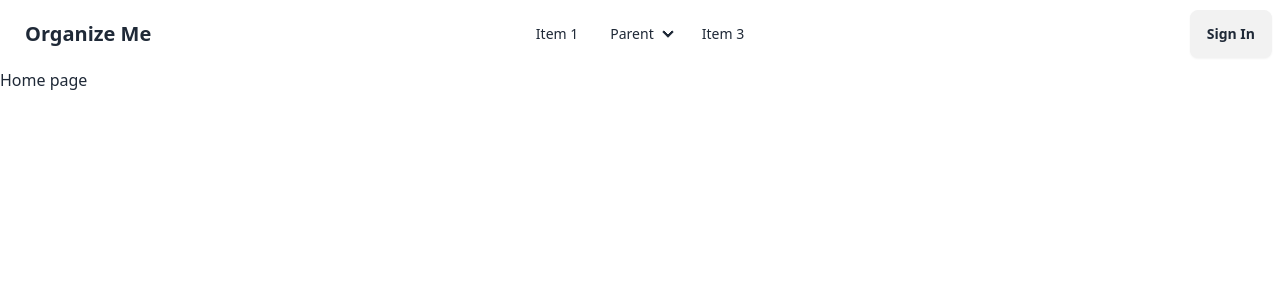
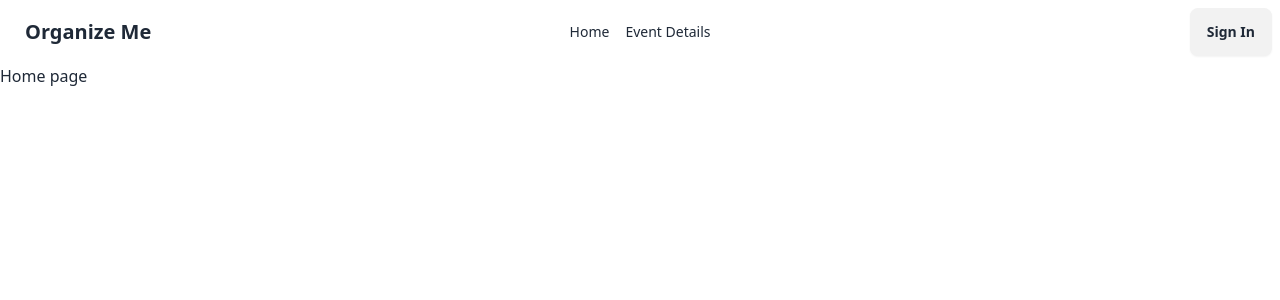
Before and after one commit to nahidraz23/organize-me-client, a React (Vite) app: page / in a window 1280 px wide. Shown: the top 300 px of the page. Built offline with nearby package versions, Linux system fonts and the light colour scheme.

Commit message:
navbar added

```diff
--- a/index.html
+++ b/index.html
@@ -1,5 +1,5 @@
 <!doctype html>
-<html lang="en">
+<html lang="en" data-theme="light">
   <head>
     <meta charset="UTF-8" />
     <link rel="icon" type="image/svg+xml" href="/vite.svg" />
--- a/src/components/NavBar.jsx
+++ b/src/components/NavBar.jsx
@@ -1,6 +1,14 @@
 import React from 'react';
+import { NavLink } from 'react-router-dom';
 
 const NavBar = () => {
+
+    const navLinks = (
+        <div className='flex gap-4'>
+            <NavLink>Home</NavLink>
+            <NavLink>Event Details</NavLink>
+        </div>
+    )
     return (
         <div className="navbar bg-base-100">
             <div className="navbar-start">
@@ -22,32 +30,18 @@ const NavBar = () => {
                     <ul
                         tabIndex={0}
                         className="menu menu-sm dropdown-content bg-base-100 rounded-box z-[1] mt-3 w-52 p-2 shadow">
-                        <li><a>Item 1</a></li>
-                        <li>
-                            <a>Parent</a>
-                            <ul className="p-2">
-                                <li><a>Submenu 1</a></li>
-                                <li><a>Submenu 2</a></li>
-                            </ul>
-                        </li>
-                        <li><a>Item 3</a></li>
+                        {
+                            navLinks
+                        }
                     </ul>
                 </div>
                 <a className="btn btn-ghost text-xl">Organize Me</a>
             </div>
             <div className="navbar-center hidden lg:flex">
                 <ul className="menu menu-horizontal px-1">
-                    <li><a>Item 1</a></li>
-                    <li>
-                        <details>
-                            <summary>Parent</summary>
-                            <ul className="p-2">
-                                <li><a>Submenu 1</a></li>
-                                <li><a>Submenu 2</a></li>
-                            </ul>
-                        </details>
-                    </li>
-                    <li><a>Item 3</a></li>
+                    {
+                        navLinks
+                    }
                 </ul>
             </div>
             <div className="navbar-end">
```
